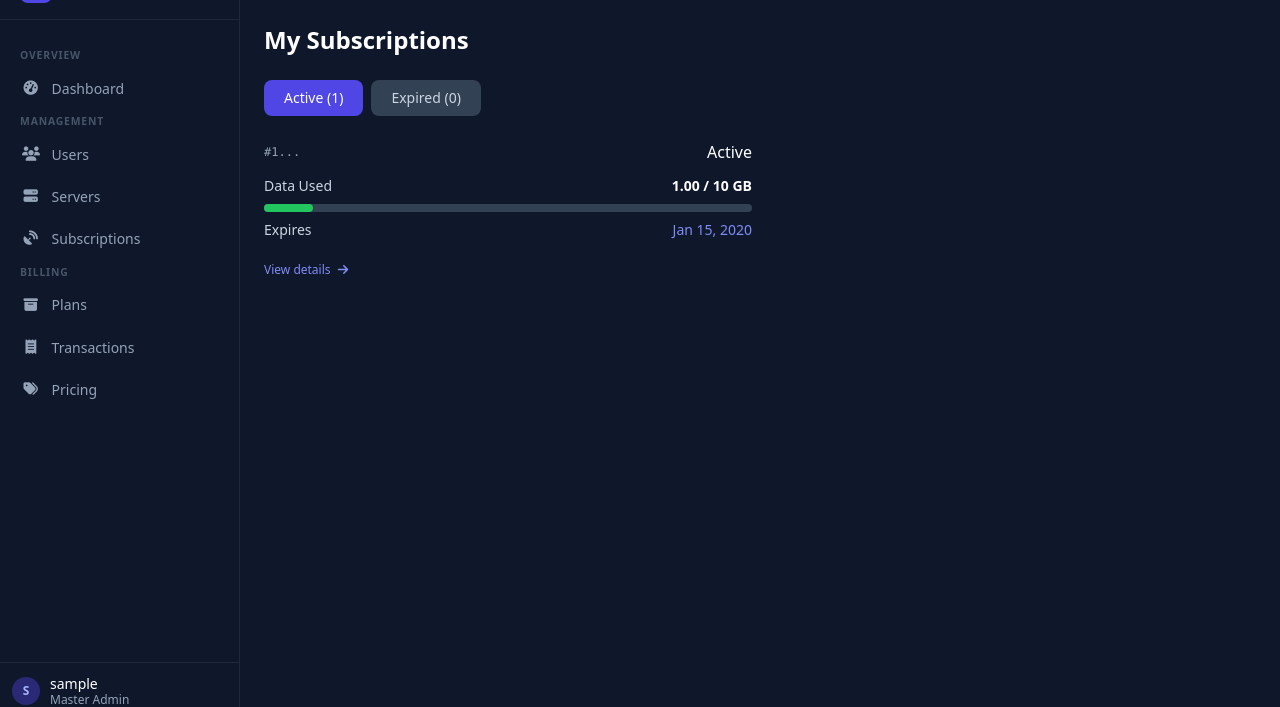
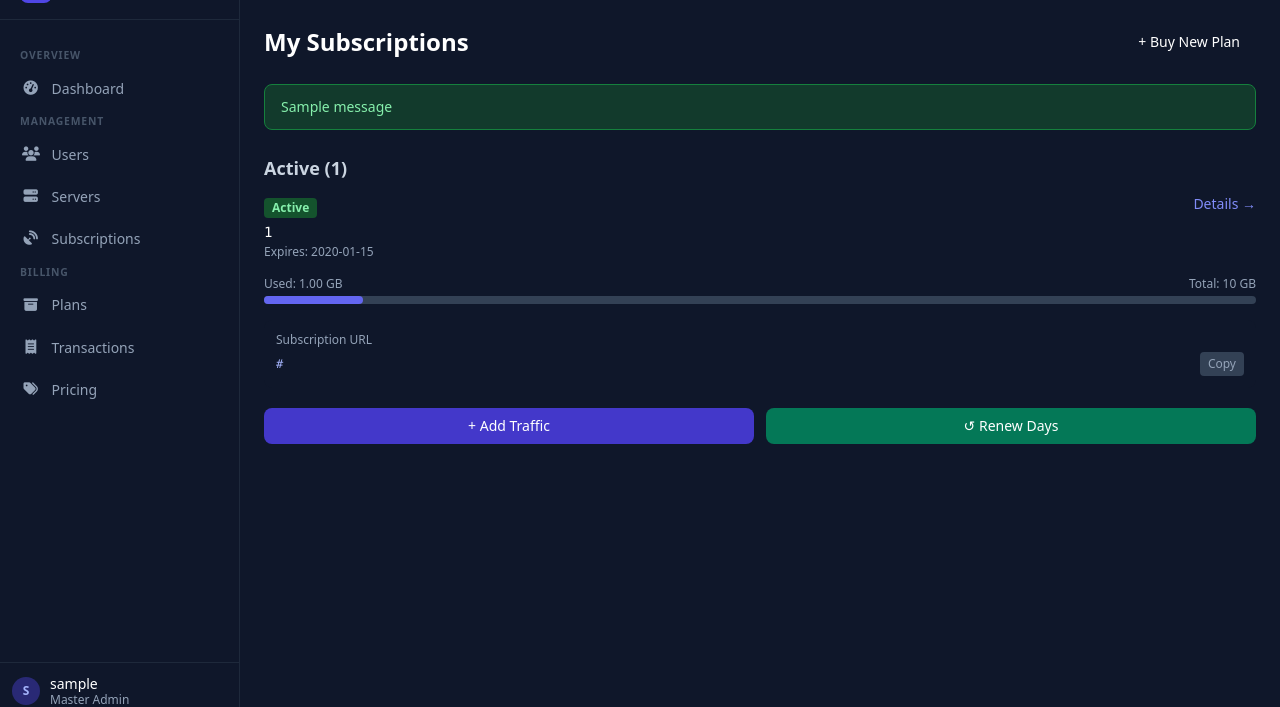
Before and after one commit to mostafa-html/vpn_web, a Django app: page /subscriptions/ in a window 1280 px wide. Shown: the part 45-752 px from the top of the page. Run offline with Django 5.2, Linux system fonts and the light colour scheme; a user stored in the database is signed in; tables that the repository leaves empty hold one stand-in row (values such as "Sample post"); one stand-in notice (Sample message) is shown; parts of the project's set-up code (start-up, migrations or seed data) failed here and were passed over; some libraries are stand-ins or nearby versions.

Commit message:
feat: show subscription URL + add traffic/renew actions for end users

```diff
--- a/frontend/templates/frontend/subscriptions.html
+++ b/frontend/templates/frontend/subscriptions.html
@@ -1,82 +1,192 @@
 {% extends 'frontend/base.html' %}
-{% block title %}Subscriptions — vShop{% endblock %}
+{% block title %}My Subscriptions{% endblock %}
 {% block content %}
 <div class="space-y-6">
+  <div class="flex items-center justify-between">
     <h1 class="text-2xl font-bold text-white">My Subscriptions</h1>
-
-  <!-- Tab Toggle -->
-  <div class="flex gap-2" id="tabs">
-    <button onclick="switchTab('active')" id="tab-active" class="px-5 py-2 rounded-lg font-medium text-sm bg-indigo-600 text-white transition-colors">Active ({{ active_subs|length }})</button>
-    <button onclick="switchTab('expired')" id="tab-expired" class="px-5 py-2 rounded-lg font-medium text-sm bg-slate-700 text-slate-300 hover:bg-slate-600 transition-colors">Expired ({{ expired_subs|length }})</button>
+    <a href="{% url 'frontend:plans' %}" class="btn-primary text-sm px-4 py-2">+ Buy New Plan</a>
   </div>
 
-  <!-- Active Subs -->
-  <div id="pane-active">
+  {% if messages %}
+    {% for msg in messages %}
+      <div class="px-4 py-3 rounded-lg text-sm
+        {% if msg.tags == 'error' %}bg-red-900/60 text-red-300 border border-red-700
+        {% else %}bg-green-900/60 text-green-300 border border-green-700{% endif %}">
+        {{ msg }}
+      </div>
+    {% endfor %}
+  {% endif %}
+
+  <!-- Active -->
+  <div>
+    <h2 class="text-lg font-semibold text-slate-300 mb-3">Active ({{ active_subs|length }})</h2>
     {% if active_subs %}
-    <div class="grid grid-cols-1 lg:grid-cols-2 gap-4">
+      <div class="space-y-4">
         {% for sub in active_subs %}
-      {% with pct=sub.used_gb|floatformat:0 %}
-      <a href="{% url 'frontend:subscription_detail' sub.id %}" class="card hover:border-indigo-500/50 transition-all block">
-        <div class="flex items-center justify-between mb-3">
-          <span class="font-mono text-xs text-slate-400">#{{ sub.xui_client_uuid|slice:':8' }}...</span>
-          <span class="badge-active">Active</span>
+          <div class="card space-y-4">
+            <!-- Header row -->
+            <div class="flex items-start justify-between gap-4">
+              <div>
+                <span class="inline-block px-2 py-0.5 rounded text-xs font-semibold bg-green-900 text-green-300 mb-1">Active</span>
+                <p class="text-white font-mono text-sm">{{ sub.xui_client_uuid }}</p>
+                {% if sub.expires_at %}
+                  <p class="text-slate-400 text-xs mt-0.5">Expires: {{ sub.expires_at|date:"Y-m-d" }}</p>
+                {% endif %}
               </div>
-        <div class="space-y-2 text-sm text-slate-300 mb-4">
-          <div class="flex justify-between"><span>Data Used</span><span class="font-semibold text-white">{{ sub.used_gb|floatformat:2 }} / {{ sub.total_allocated_gb }} GB</span></div>
+              <a href="{% url 'frontend:subscription_detail' sub.id %}" class="text-indigo-400 hover:text-indigo-300 text-sm whitespace-nowrap">Details →</a>
+            </div>
+
+            <!-- Usage bar -->
+            {% with used=sub.used_gb total=sub.total_allocated_gb %}
+              {% if total > 0 %}
+                {% widthratio used total 100 as pct %}
+                <div>
+                  <div class="flex justify-between text-xs text-slate-400 mb-1">
+                    <span>Used: {{ used }} GB</span>
+                    <span>Total: {{ total }} GB</span>
+                  </div>
                   <div class="w-full bg-slate-700 rounded-full h-2">
-            {% with usage_pct=sub.used_gb %}
-            <div class="h-2 rounded-full bg-green-500 progress-bar" data-usage-bar="{% widthratio sub.used_gb sub.total_allocated_gb 100 %}" style="width: {% widthratio sub.used_gb sub.total_allocated_gb 100 %}%;"></div>
+                    <div class="bg-indigo-500 h-2 rounded-full" style="width: {{ pct }}%"></div>
+                  </div>
+                </div>
+              {% endif %}
             {% endwith %}
+
+            <!-- Subscription URL -->
+            {% if sub.subscription_url %}
+              <div class="bg-slate-900 rounded-lg p-3">
+                <p class="text-xs text-slate-400 mb-1">Subscription URL</p>
+                <div class="flex items-center gap-2">
+                  <input type="text" readonly value="{{ sub.subscription_url }}"
+                    class="flex-1 bg-transparent text-indigo-300 text-xs font-mono truncate outline-none"
+                    id="sub-url-{{ sub.id }}">
+                  <button onclick="copySubUrl('sub-url-{{ sub.id }}', this)"
+                    class="text-xs text-slate-400 hover:text-white px-2 py-1 rounded bg-slate-700 hover:bg-slate-600 transition whitespace-nowrap">
+                    Copy
+                  </button>
                 </div>
-          <div class="flex justify-between"><span>Expires</span><span data-expires="{{ sub.expires_at|date:'c' }}" class="text-indigo-400 font-medium">{{ sub.expires_at|date:'M d, Y' }}</span></div>
-        </div>
-        <span class="text-indigo-400 text-xs">View details <i class="fa-solid fa-arrow-right ml-1"></i></span>
-      </a>
-      {% endwith %}
-      {% endfor %}
               </div>
             {% else %}
-    <div class="card text-center py-14">
-      <i class="fa-solid fa-satellite-dish text-slate-600 text-5xl mb-4"></i>
-      <p class="text-slate-300 text-lg font-medium">No active subscriptions</p>
-      <a href="{% url 'frontend:plans' %}" class="btn-primary mt-4 inline-flex"><i class="fa-solid fa-cart-shopping"></i> Buy a Plan</a>
-    </div>
+              <p class="text-xs text-slate-500 italic">No subscription URL assigned yet. Contact support.</p>
             {% endif %}
-  </div>
 
-  <!-- Expired Subs -->
-  <div id="pane-expired" class="hidden">
-    {% if expired_subs %}
-    <div class="grid grid-cols-1 lg:grid-cols-2 gap-4">
-      {% for sub in expired_subs %}
-      <div class="card opacity-60">
-        <div class="flex items-center justify-between mb-2">
-          <span class="font-mono text-xs text-slate-400">#{{ sub.xui_client_uuid|slice:':8' }}...</span>
-          <span class="badge-expired">Expired</span>
-        </div>
-        <div class="text-sm text-slate-400">
-          <p>{{ sub.used_gb|floatformat:2 }} / {{ sub.total_allocated_gb }} GB &bull; Expired {{ sub.expires_at|date:'M d, Y' }}</p>
+            <!-- Add Traffic / Renew buttons -->
+            <div class="flex gap-3 pt-1">
+              <button onclick="openTopupModal({{ sub.id }}, 'traffic')"
+                class="flex-1 text-sm py-2 rounded-lg bg-indigo-700 hover:bg-indigo-600 text-white transition font-medium">
+                + Add Traffic
+              </button>
+              <button onclick="openTopupModal({{ sub.id }}, 'renew')"
+                class="flex-1 text-sm py-2 rounded-lg bg-emerald-700 hover:bg-emerald-600 text-white transition font-medium">
+                ↺ Renew Days
+              </button>
             </div>
           </div>
         {% endfor %}
       </div>
     {% else %}
-    <div class="card text-center py-10"><p class="text-slate-400">No expired subscriptions.</p></div>
+      <div class="card text-center text-slate-400 py-10">
+        No active subscriptions. <a href="{% url 'frontend:plans' %}" class="text-indigo-400 hover:underline">Buy a plan</a>
+      </div>
     {% endif %}
   </div>
+
+  <!-- Expired -->
+  {% if expired_subs %}
+  <div>
+    <h2 class="text-lg font-semibold text-slate-300 mb-3">Expired / Inactive ({{ expired_subs|length }})</h2>
+    <div class="space-y-3">
+      {% for sub in expired_subs %}
+        <div class="card opacity-60">
+          <div class="flex items-center justify-between">
+            <div>
+              <span class="inline-block px-2 py-0.5 rounded text-xs font-semibold bg-slate-700 text-slate-400 mb-1">Inactive</span>
+              <p class="text-slate-300 font-mono text-sm">{{ sub.xui_client_uuid }}</p>
             </div>
-{% endblock %}
-{% block extra_js %}
+            <a href="{% url 'frontend:subscription_detail' sub.id %}" class="text-slate-400 hover:text-white text-sm">Details →</a>
+          </div>
+        </div>
+      {% endfor %}
+    </div>
+  </div>
+  {% endif %}
+</div>
+
+<!-- Add Traffic / Renew Modal -->
+<div id="topup-modal" class="fixed inset-0 bg-black/60 z-50 hidden flex items-center justify-center p-4">
+  <div class="bg-slate-800 rounded-xl shadow-2xl w-full max-w-sm p-6 space-y-4">
+    <h3 id="topup-modal-title" class="text-lg font-bold text-white">Add Traffic</h3>
+
+    <form method="post" id="topup-form" action="">
+      {% csrf_token %}
+      <input type="hidden" name="action" id="topup-action" value="">
+
+      <!-- Traffic fields -->
+      <div id="traffic-fields" class="space-y-3">
+        <label class="block text-xs text-slate-400 mb-1">GB to add</label>
+        <input type="number" name="extra_gb" id="extra_gb" min="1" value="10"
+          class="w-full bg-slate-900 border border-slate-600 text-white rounded-lg px-4 py-2 text-sm">
+        <p id="traffic-cost-preview" class="text-xs text-slate-400"></p>
+      </div>
+
+      <!-- Renew fields -->
+      <div id="renew-fields" class="space-y-3 hidden">
+        <label class="block text-xs text-slate-400 mb-1">Days to add</label>
+        <input type="number" name="extra_days" id="extra_days" min="1" value="30"
+          class="w-full bg-slate-900 border border-slate-600 text-white rounded-lg px-4 py-2 text-sm">
+        <p id="renew-cost-preview" class="text-xs text-slate-400"></p>
+      </div>
+
+      <p class="text-xs text-slate-400 pt-1">Wallet balance: <span class="text-white font-semibold">{{ request.user.wallet_balance }} IRR</span></p>
+
+      <div class="flex gap-3 pt-3">
+        <button type="submit" class="flex-1 btn-primary py-2 text-sm">Confirm</button>
+        <button type="button" onclick="closeTopupModal()" class="flex-1 py-2 text-sm bg-slate-700 hover:bg-slate-600 text-white rounded-lg transition">Cancel</button>
+      </div>
+    </form>
+  </div>
+</div>
+
 <script>
-function switchTab(tab) {
-  document.getElementById('pane-active').classList.toggle('hidden', tab !== 'active');
-  document.getElementById('pane-expired').classList.toggle('hidden', tab !== 'expired');
-  document.getElementById('tab-active').className = tab === 'active'
-    ? 'px-5 py-2 rounded-lg font-medium text-sm bg-indigo-600 text-white transition-colors'
-    : 'px-5 py-2 rounded-lg font-medium text-sm bg-slate-700 text-slate-300 hover:bg-slate-600 transition-colors';
-  document.getElementById('tab-expired').className = tab === 'expired'
-    ? 'px-5 py-2 rounded-lg font-medium text-sm bg-indigo-600 text-white transition-colors'
-    : 'px-5 py-2 rounded-lg font-medium text-sm bg-slate-700 text-slate-300 hover:bg-slate-600 transition-colors';
+const pricePerGb  = {{ price_per_gb|default:"0" }};
+const pricePerDay = {{ price_per_day|default:"0" }};
+
+function openTopupModal(subId, mode) {
+  const modal = document.getElementById('topup-modal');
+  const form  = document.getElementById('topup-form');
+  form.action = `/subscriptions/${subId}/topup/`;
+  document.getElementById('topup-action').value = mode;
+
+  const isTraffic = mode === 'traffic';
+  document.getElementById('topup-modal-title').textContent = isTraffic ? 'Add Traffic' : 'Renew Days';
+  document.getElementById('traffic-fields').classList.toggle('hidden', !isTraffic);
+  document.getElementById('renew-fields').classList.toggle('hidden',  isTraffic);
+  updatePreview();
+  modal.classList.remove('hidden');
+}
+
+function closeTopupModal() {
+  document.getElementById('topup-modal').classList.add('hidden');
+}
+
+function updatePreview() {
+  const gb   = parseInt(document.getElementById('extra_gb').value) || 0;
+  const days = parseInt(document.getElementById('extra_days').value) || 0;
+  document.getElementById('traffic-cost-preview').textContent =
+    pricePerGb > 0 ? `Estimated cost: ${(gb * pricePerGb).toLocaleString()} IRR` : '';
+  document.getElementById('renew-cost-preview').textContent =
+    pricePerDay > 0 ? `Estimated cost: ${(days * pricePerDay).toLocaleString()} IRR` : '';
+}
+
+document.getElementById('extra_gb').addEventListener('input', updatePreview);
+document.getElementById('extra_days').addEventListener('input', updatePreview);
+
+function copySubUrl(inputId, btn) {
+  const val = document.getElementById(inputId).value;
+  navigator.clipboard.writeText(val).then(() => {
+    btn.textContent = 'Copied!';
+    setTimeout(() => btn.textContent = 'Copy', 2000);
+  });
 }
 </script>
 {% endblock %}
--- a/frontend/urls.py
+++ b/frontend/urls.py
@@ -16,6 +16,7 @@ urlpatterns = [
     path('custom-plan/', views.custom_plan, name='custom_plan'),
     path('subscriptions/', views.subscriptions, name='subscriptions'),
     path('subscriptions/<int:sub_id>/', views.subscription_detail, name='subscription_detail'),
+    path('subscriptions/<int:sub_id>/topup/', views.subscription_topup, name='subscription_topup'),
     path('wallet/', views.wallet, name='wallet'),
     path('transactions/', views.transactions, name='transactions'),
     path('profile/change-password/', views.change_password, name='change_password'),
--- a/frontend/views.py
+++ b/frontend/views.py
@@ -1,6 +1,6 @@
 import json
 import logging
-from datetime import datetime, timezone as dt_timezone
+from datetime import datetime, timezone as dt_timezone, timedelta
 from decimal import Decimal
 from django.shortcuts import render, redirect, get_object_or_404
 from django.contrib.auth import authenticate, login, logout, update_session_auth_hash
@@ -90,6 +90,24 @@ def _get_or_create_user_for_email(email):
         user.set_password(email)
         user.save(update_fields=['password'])
     return user, created
+
+
+def _get_pricing_for_user(user):
+    """Return (price_per_gb, price_per_day) Decimals for a user."""
+    pricing_target = (
+        user.parent_manager
+        if (user.role == CustomUser.Role.END_USER and user.parent_manager)
+        else user
+    )
+    tier = (
+        PricingTier.objects.filter(specific_user=pricing_target).first()
+        or PricingTier.objects.filter(
+            target_role=pricing_target.role, specific_user__isnull=True
+        ).first()
+    )
+    if tier:
+        return tier.price_per_gb, tier.price_per_day
+    return Decimal('0'), Decimal('0')
 
 
 # ---------------------------------------------------------------------------
@@ -207,7 +225,13 @@ def subscriptions(request):
     user = request.user
     active = ProxySubscription.objects.filter(user=user, is_active=True).order_by('-created_at')
     expired = ProxySubscription.objects.filter(user=user, is_active=False).order_by('-created_at')
-    return render(request, 'frontend/subscriptions.html', {'active_subs': active, 'expired_subs': expired})
+    price_per_gb, price_per_day = _get_pricing_for_user(user)
+    return render(request, 'frontend/subscriptions.html', {
+        'active_subs': active,
+        'expired_subs': expired,
+        'price_per_gb': price_per_gb,
+        'price_per_day': price_per_day,
+    })
 
 
 @login_required
@@ -221,6 +245,86 @@ def subscription_detail(request, sub_id):
     return render(request, 'frontend/subscription_detail.html', {
         'sub': sub, 'usage_pct': usage_pct, 'remaining_days': remaining_days,
     })
+
+
+@login_required
+def subscription_topup(request, sub_id):
+    """Allow a user to add GB or days to an existing subscription by spending wallet balance."""
+    if request.method != 'POST':
+        return redirect('frontend:subscriptions')
+
+    sub = get_object_or_404(ProxySubscription, id=sub_id, user=request.user)
+    action = request.POST.get('action', '')
+    price_per_gb, price_per_day = _get_pricing_for_user(request.user)
+
+    with db_transaction.atomic():
+        user = CustomUser.objects.select_for_update().get(pk=request.user.pk)
+
+        if action == 'traffic':
+            try:
+                extra_gb = int(request.POST.get('extra_gb', 0))
+            except ValueError:
+                extra_gb = 0
+            if extra_gb <= 0:
+                messages.error(request, 'Enter a valid number of GB.')
+                return redirect('frontend:subscriptions')
+            if price_per_gb <= 0:
+                messages.error(request, 'No pricing configured. Contact support.')
+                return redirect('frontend:subscriptions')
+            cost = Decimal(str(extra_gb)) * price_per_gb
+            if user.wallet_balance < cost:
+                messages.error(request, f'Insufficient balance. Need {cost} IRR, have {user.wallet_balance} IRR.')
+                return redirect('frontend:subscriptions')
+            user.wallet_balance -= cost
+            user.save(update_fields=['wallet_balance'])
+            sub.total_allocated_gb += extra_gb
+            sub.is_active = True
+            sub.save(update_fields=['total_allocated_gb', 'is_active', 'updated_at'])
+            Transaction.objects.create(
+                user=user,
+                type=Transaction.TypeChoices.PLAN_PURCHASE,
+                amount=cost,
+                payment_ref_code=f'TOPUP-{sub.id}-{int(timezone.now().timestamp())}',
+                status=Transaction.StatusChoices.APPROVED,
+                screenshot='',
+            )
+            messages.success(request, f'{extra_gb} GB added to your subscription. Cost: {cost} IRR.')
+
+        elif action == 'renew':
+            try:
+                extra_days = int(request.POST.get('extra_days', 0))
+            except ValueError:
+                extra_days = 0
+            if extra_days <= 0:
+                messages.error(request, 'Enter a valid number of days.')
+                return redirect('frontend:subscriptions')
+            if price_per_day <= 0:
+                messages.error(request, 'No pricing configured. Contact support.')
+                return redirect('frontend:subscriptions')
+            cost = Decimal(str(extra_days)) * price_per_day
+            if user.wallet_balance < cost:
+                messages.error(request, f'Insufficient balance. Need {cost} IRR, have {user.wallet_balance} IRR.')
+                return redirect('frontend:subscriptions')
+            user.wallet_balance -= cost
+            user.save(update_fields=['wallet_balance'])
+            base = max(sub.expires_at, timezone.now())
+            sub.expires_at = base + timedelta(days=extra_days)
+            sub.is_active = True
+            sub.save(update_fields=['expires_at', 'is_active', 'updated_at'])
+            Transaction.objects.create(
+                user=user,
+                type=Transaction.TypeChoices.PLAN_PURCHASE,
+                amount=cost,
+                payment_ref_code=f'RENEW-{sub.id}-{int(timezone.now().timestamp())}',
+                status=Transaction.StatusChoices.APPROVED,
+                screenshot='',
+            )
+            messages.success(request, f'{extra_days} days added to your subscription. Cost: {cost} IRR.')
+
+        else:
+            messages.error(request, 'Invalid action.')
+
+    return redirect('frontend:subscriptions')
 
 
 @login_required
@@ -260,7 +364,7 @@ def change_password(request):
         else:
             request.user.set_password(new1)
             request.user.save()
-            update_session_auth_hash(request, request.user)  # keep user logged in
+            update_session_auth_hash(request, request.user)
             messages.success(request, 'Password changed successfully.')
             return redirect(_role_redirect(request.user))
     return render(request, 'frontend/change_password.html')
@@ -381,7 +485,6 @@ def _sync_server_inbounds_and_clients(server):
         errors.append(str(e))
         return inbound_count, client_count, user_count, errors
 
-    # Fallback placeholder — only used when a client has NO email
     import_user, _ = CustomUser.objects.get_or_create(
         username='__imported__',
         defaults={'role': CustomUser.Role.END_USER, 'is_active': False, 'email': 'imported@system.local'}
@@ -421,11 +524,9 @@ def _sync_server_inbounds_and_clients(server):
         cli = data['cli']
         email = cli.get('email', '').strip().lower()
 
-        # Auto-create (or fetch) a real user account from the client email
         owner, created = _get_or_create_user_for_email(email)
         if created:
             user_count += 1
-        # Fall back to __imported__ placeholder if no email
         if owner is None:
             owner = import_user
 
@@ -489,7 +590,6 @@ def master_users(request):
 
 @require_role('MASTER_ADMIN')
 def master_create_user(request):
-    """Manually create an end user with username=email, password=email."""
     if request.method != 'POST':
         return redirect('frontend:master_users')
 
```
Also changed, not shown: frontend/templates/frontend/subscription_detail.html (+106 -62 lines). Lines whose indentation alone changed are shown as unchanged.
